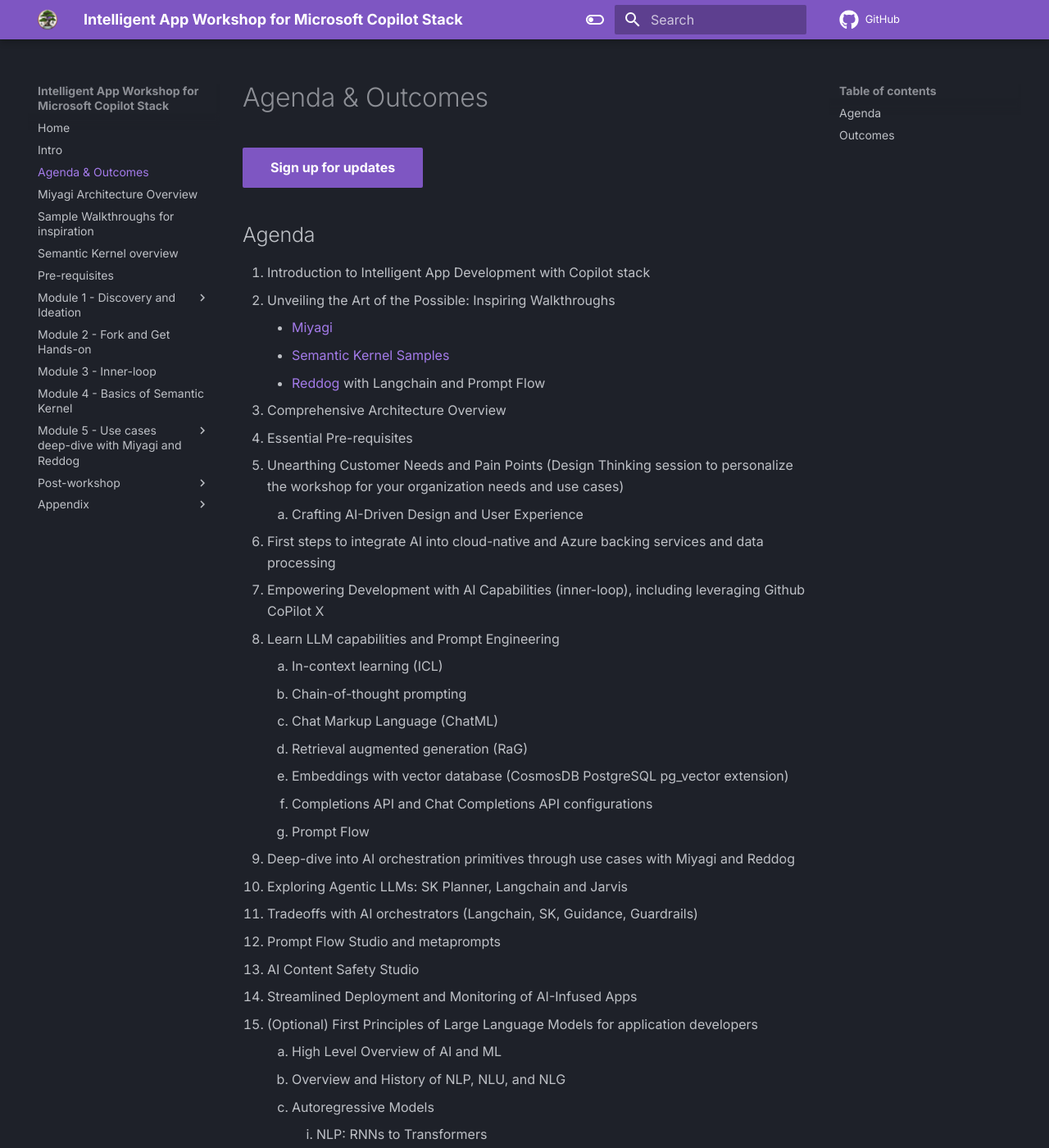
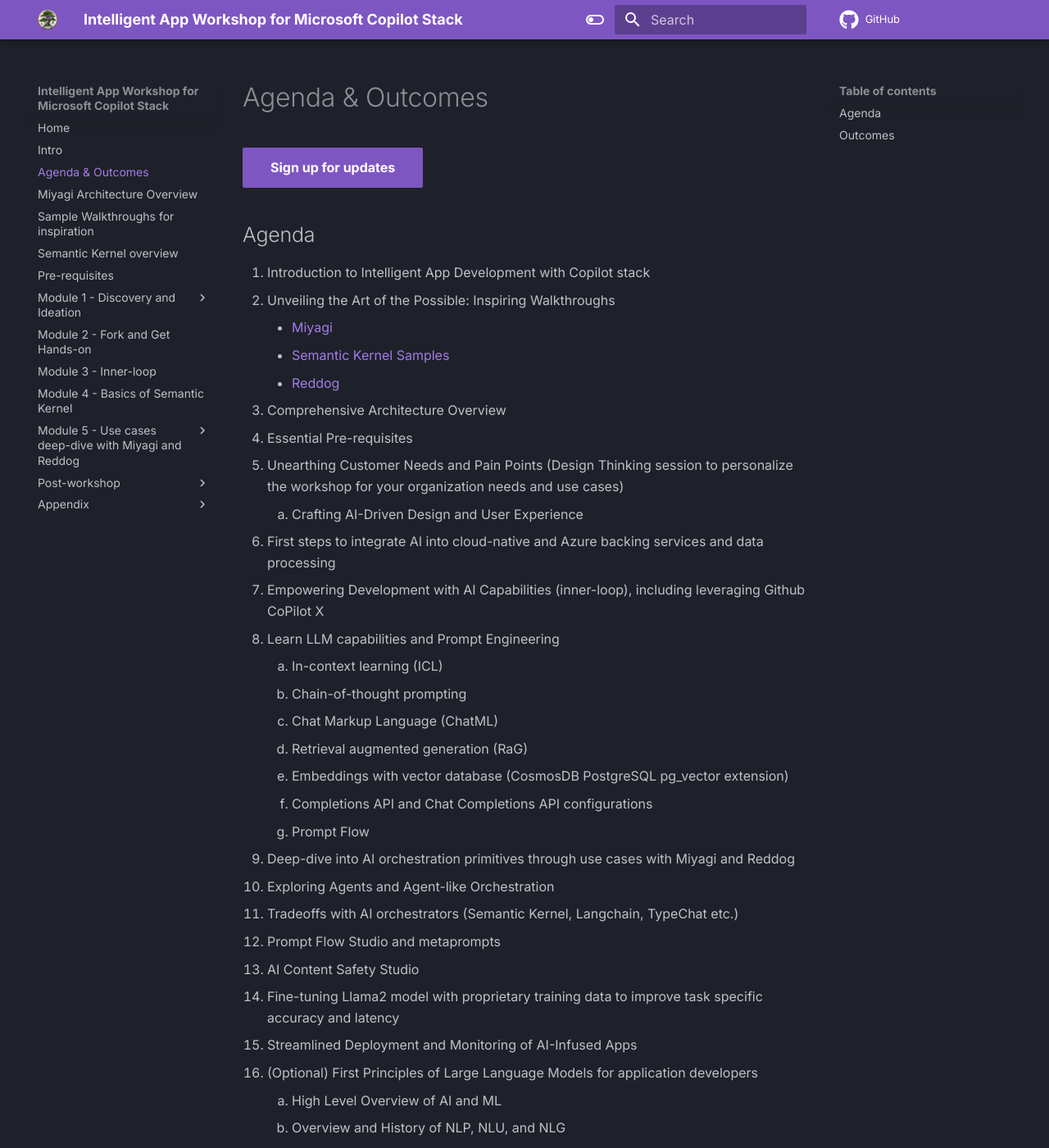
Before and after one commit to Azure/intelligent-app-workshop, an MkDocs documentation site: the page built from docs/wksp/00-intro/agenda-and-outcomes.md, in a window 1280 px wide and 1400 px high. Shown: the whole window at 82% size. Built offline with MkDocs 1.6.1 and Material for MkDocs 9.7.7, drawn with Linux system fonts in a browser that asks for light colours; comment, search, counter and statistics services are not loaded.

Commit message:
update agenda

```diff
--- a/docs/wksp/00-intro/agenda-and-outcomes.md
+++ b/docs/wksp/00-intro/agenda-and-outcomes.md
@@ -7,8 +7,8 @@
 1. Introduction to Intelligent App Development with Copilot stack
    1. Unveiling the Art of the Possible: Inspiring Walkthroughs
       - [Miyagi](https://github.com/Azure-Samples/miyagi)
-      - [Semantic Kernel Samples](https://github.com/microsoft/semantic-kernel#sample-apps-)
-      - [Reddog](https://github.com/Azure/reddog-solutions) with Langchain and Prompt Flow
+      - [Semantic Kernel Samples](https://github.com/microsoft/semantic-kernel#check-out-our-other-repos)
+      - [Reddog](https://github.com/Azure/reddog-solutions)
    1. Comprehensive Architecture Overview
    1. Essential Pre-requisites
 1. Unearthing Customer Needs and Pain Points (Design Thinking session to personalize the workshop for your organization needs and use cases)
@@ -24,10 +24,11 @@
     1. Completions API and Chat Completions API configurations
     1. Prompt Flow
 1. Deep-dive into AI orchestration primitives through use cases with Miyagi and Reddog
-1. Exploring Agentic LLMs: SK Planner, Langchain and Jarvis
-1. Tradeoffs with AI orchestrators (Langchain, SK, Guidance, Guardrails)
+1. Exploring Agents and Agent-like Orchestration
+1. Tradeoffs with AI orchestrators (Semantic Kernel, Langchain, TypeChat etc.)
 1. Prompt Flow Studio and metaprompts
 1. AI Content Safety Studio
+1. Fine-tuning Llama2 model with proprietary training data to improve task specific accuracy and latency
 1. Streamlined Deployment and Monitoring of AI-Infused Apps
 1. (Optional) First Principles of Large Language Models for application developers
     1. High Level Overview of AI and ML
```
